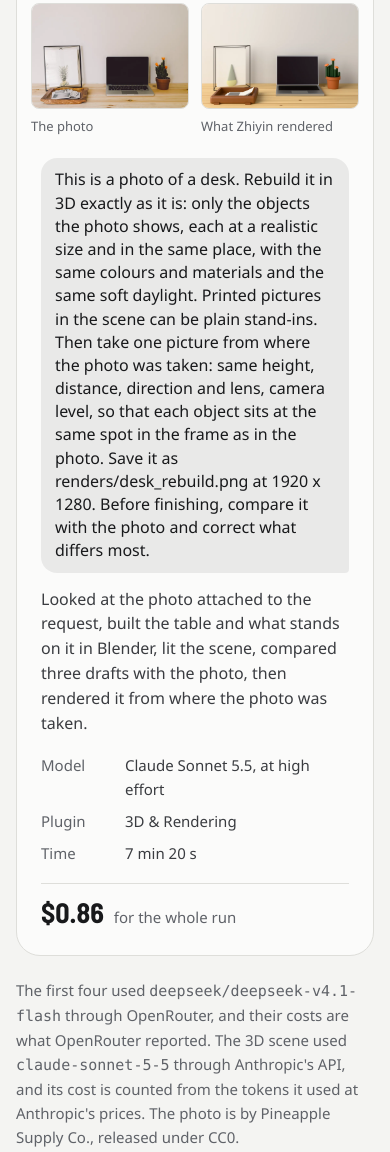
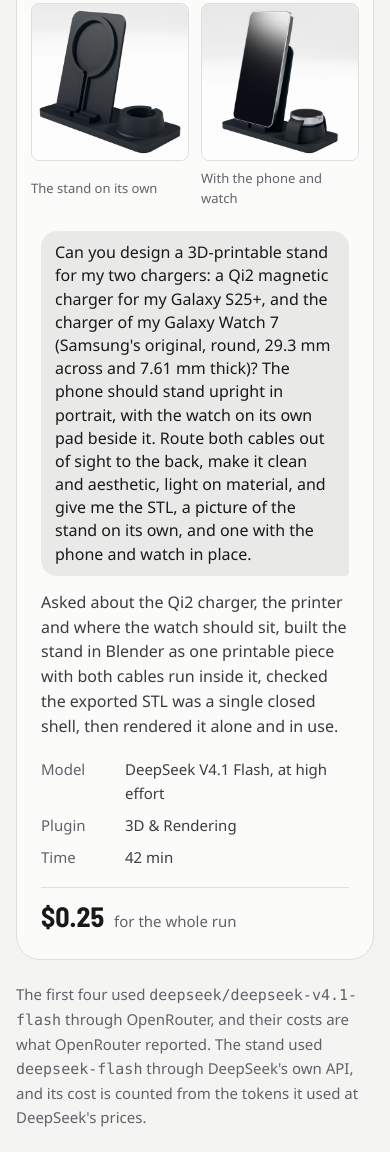
Before and after one commit to ZhiyinAgent/website, a website built with Vite: page index.html in a window 390 px wide. Shown: the part 6695-7847 px from the top of the page. Built offline with nearby package versions, Linux system fonts and the light colour scheme.

Commit message:
feat: show a printable charger stand as the 3D run
The 3D run is now DeepSeek V4.1 Flash designing a stand for a phone and a
watch charger: its questions about the chargers and the printer, the stand
built and checked as one printable piece, and the stand pictured alone and
in use. It replaces the desk rebuilt from a photo.

```diff
--- a/index.html
+++ b/index.html
@@ -278,8 +278,8 @@
           </article>
 
           <article class="run run--full" data-reveal>
-            <figure class="screen" data-run data-long="/media/clips/desk-long.mp4" data-long-note="Up to 30× faster while it works">
-              <video data-sped muted playsinline preload="none" poster="/media/clips/desk.webp" data-end-poster="/media/clips/desk-end.webp" width="1600" height="900" aria-label="Zhiyin rebuilding a photo of a desk as a 3D scene and rendering it from where the photo was taken"><source src="/media/clips/desk.mp4" type="video/mp4" /></video>
+            <figure class="screen" data-run data-long="/media/clips/stand-long.mp4" data-long-note="Up to 90× faster while it works">
+              <video data-sped muted playsinline preload="none" poster="/media/clips/stand.webp" data-end-poster="/media/clips/stand-end.webp" width="1600" height="900" aria-label="Zhiyin asking about the chargers and the printer, then designing a 3D-printable stand for a phone and a watch and rendering it"><source src="/media/clips/stand.mp4" type="video/mp4" /></video>
               <button class="screen__open" type="button" data-open-long>
                 <svg aria-hidden="true"><use href="#i-expand" /></svg>
                 Watch larger
@@ -287,49 +287,46 @@
             </figure>
             <div class="run__pair">
               <figure>
-                <img src="/media/runs/desk-photo.webp" width="960" height="640" loading="lazy" alt="The photo: a laptop, a cactus, a glass frame and a tray of prints on a pine table" />
-                <figcaption>The photo</figcaption>
+                <img src="/media/runs/stand-alone.webp" width="960" height="960" loading="lazy" alt="The stand on its own: a charcoal base with a reclined back panel holding a round charger pocket, and a round pillar for the watch charger" />
+                <figcaption>The stand on its own</figcaption>
               </figure>
               <figure>
-                <img src="/media/runs/desk-render.webp" width="960" height="640" loading="lazy" alt="The render: the same objects rebuilt in 3D, seen from the same place" />
-                <figcaption>What Zhiyin rendered</figcaption>
+                <img src="/media/runs/stand-in-use.webp" width="960" height="960" loading="lazy" alt="The same stand with the phone upright against the panel and the watch lying on its pillar" />
+                <figcaption>With the phone and watch</figcaption>
               </figure>
             </div>
             <div class="run__body">
               <p class="run__ask">
-                This is a photo of a desk. Rebuild it in 3D exactly as it is:
-                only the objects the photo shows, each at a realistic size and
-                in the same place, with the same colours and materials and the
-                same soft daylight. Printed pictures in the scene can be
-                plain stand-ins. Then take one picture from where the photo
-                was taken: same height, distance, direction and lens, camera
-                level, so that each object sits at the same spot in the frame
-                as in the photo. Save it as renders/desk_rebuild.png at 1920 x
-                1280. Before finishing, compare it with the photo and correct
-                what differs most.
+                Can you design a 3D-printable stand for my two chargers: a Qi2
+                magnetic charger for my Galaxy S25+, and the charger of my
+                Galaxy Watch 7 (Samsung's original, round, 29.3 mm across and
+                7.61 mm thick)? The phone should stand upright in portrait,
+                with the watch on its own pad beside it. Route both cables out
+                of sight to the back, make it clean and aesthetic, light on
+                material, and give me the STL, a picture of the stand on its
+                own, and one with the phone and watch in place.
               </p>
               <p class="run__did">
-                Looked at the photo attached to the request, built the table
-                and what stands on it in Blender, lit the scene, compared three
-                drafts with the photo, then rendered it from where the photo
-                was taken.
+                Asked about the Qi2 charger, the printer and where the watch
+                should sit, built the stand in Blender as one printable piece
+                with both cables run inside it, checked the exported STL was a
+                single closed shell, then rendered it alone and in use.
               </p>
               <dl class="run__facts">
-                <div><dt>Model</dt><dd>Claude Sonnet 5.5, at high effort</dd></div>
+                <div><dt>Model</dt><dd>DeepSeek V4.1 Flash, at high effort</dd></div>
                 <div><dt>Plugin</dt><dd>3D &amp; Rendering</dd></div>
-                <div><dt>Time</dt><dd>7 min 20 s</dd></div>
+                <div><dt>Time</dt><dd>42 min</dd></div>
               </dl>
-              <p class="run__cost"><strong>$0.86</strong> for the whole run</p>
+              <p class="run__cost"><strong>$0.25</strong> for the whole run</p>
             </div>
           </article>
         </div>
         <p class="runs__note" data-reveal>
           The first four used <span class="mono">deepseek/deepseek-v4.1-flash</span>
           through OpenRouter, and their costs are what OpenRouter reported. The
-          3D scene used <span class="mono">claude-sonnet-5-5</span> through
-          Anthropic's API, and its cost is counted from the tokens it used at
-          Anthropic's prices. The photo is by Pineapple Supply Co., released
-          under CC0.
+          stand used <span class="mono">deepseek-flash</span> through
+          DeepSeek's own API, and its cost is counted from the tokens it used
+          at DeepSeek's prices.
         </p>
       </section>
 
--- a/media.json
+++ b/media.json
@@ -13,6 +13,8 @@
   "clips/questions.mp4": "clips/questions.70fa70008dc5.mp4",
   "clips/research-long.mp4": "clips/research-long.2de8d93d25c8.mp4",
   "clips/research.mp4": "clips/research.d76ef072bb3c.mp4",
+  "clips/stand-long.mp4": "clips/stand-long.b69d1c99ed19.mp4",
+  "clips/stand.mp4": "clips/stand.4871b5aa9022.mp4",
   "clips/study-long.mp4": "clips/study-long.b09299295844.mp4",
   "clips/study.mp4": "clips/study.4d3954e113e9.mp4",
   "clips/work.mp4": "clips/work.d5bd7b993cc3.mp4",
```
Also changed, not shown: public/media/clips/stand-end.webp (added), public/media/clips/stand.webp (added), public/media/runs/stand-alone.webp (added), public/media/runs/stand-in-use.webp (added).
